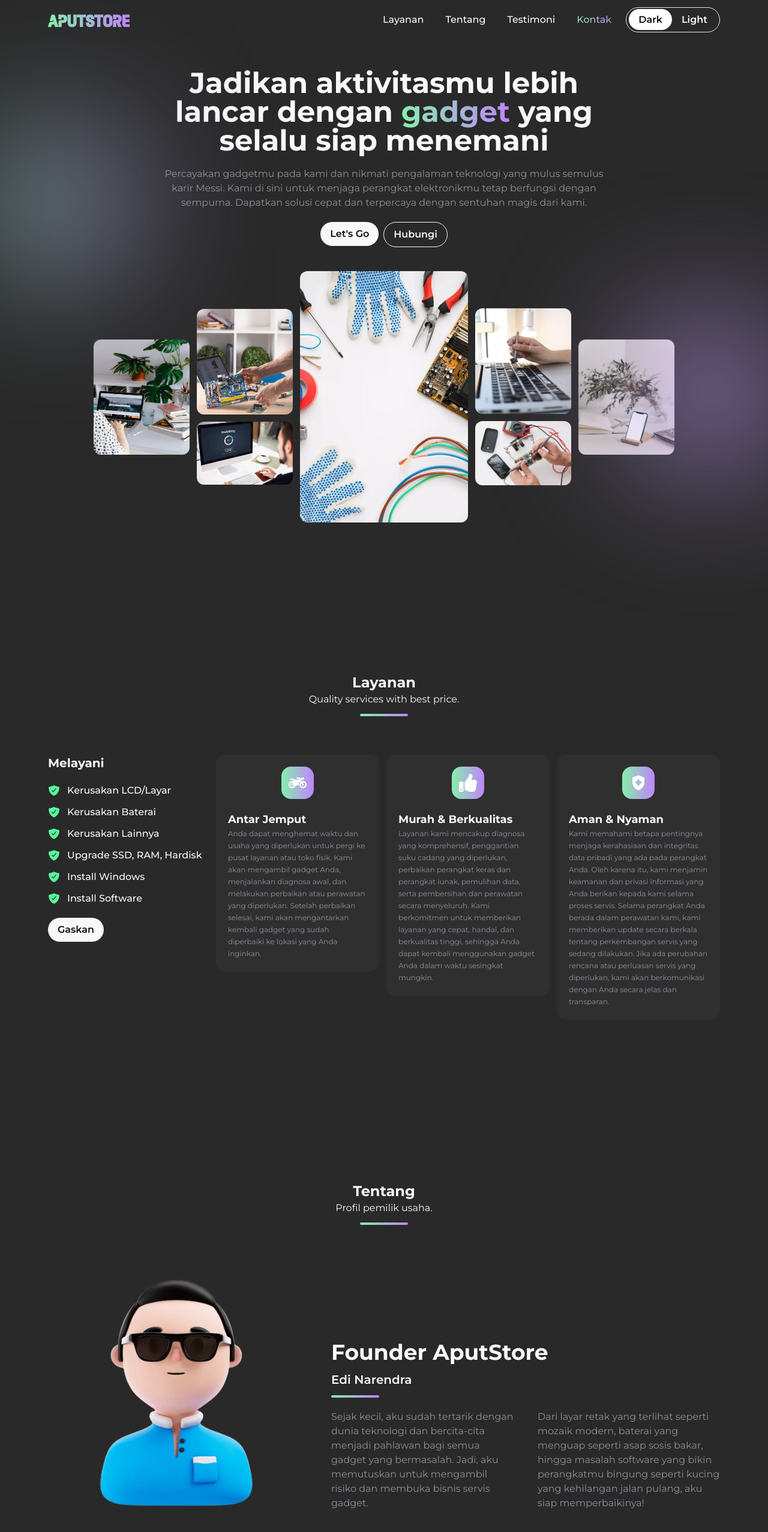
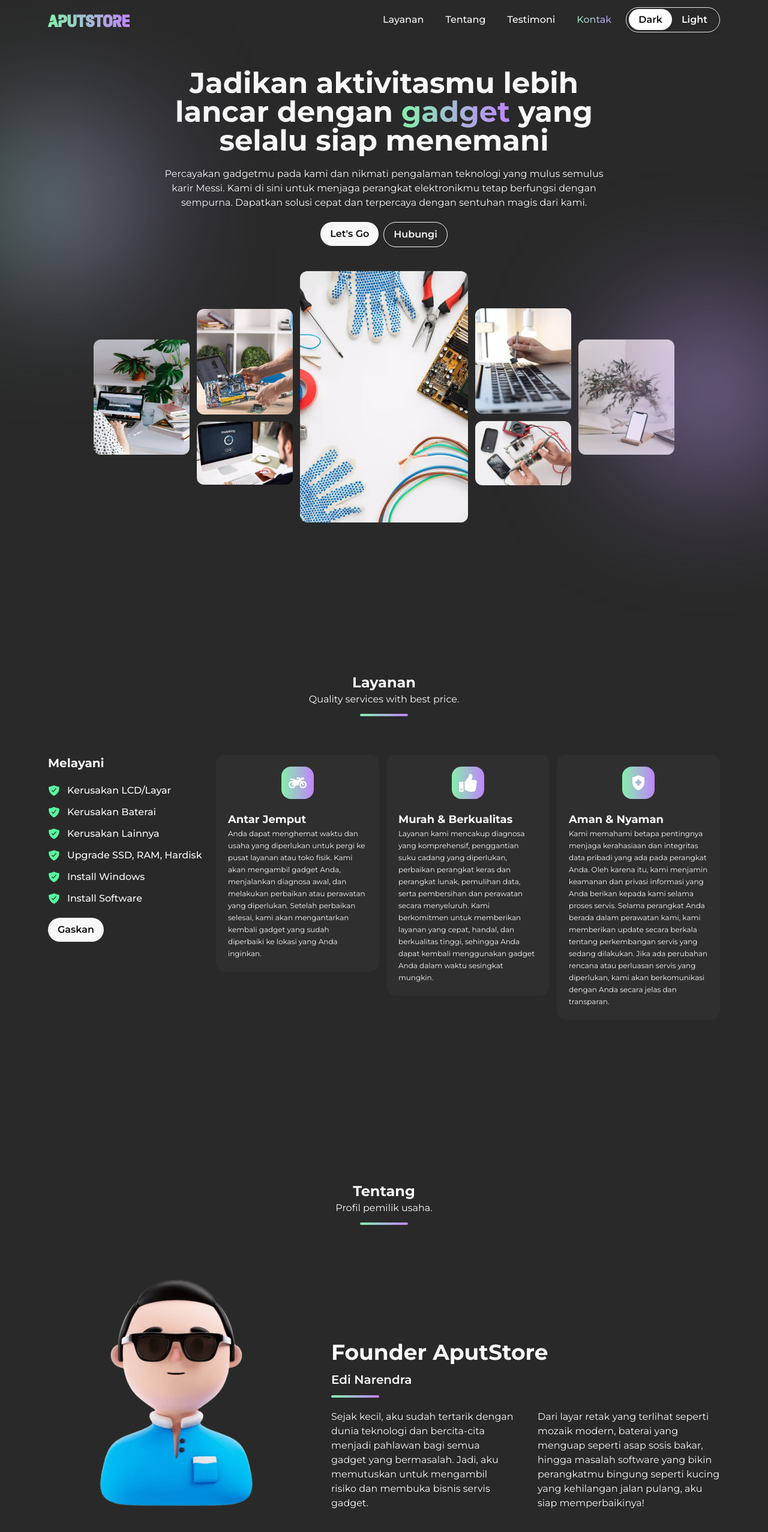
Before and after one commit to Satria-Kurniawan/company-profile, a React (Vite) app: page / in a window 1280 px wide. Shown: the top 2554 px of the page at 60% size. Built offline with nearby package versions, Linux system fonts and the light colour scheme.

Commit message:
performance fixed

```diff
--- a/src/components/About.tsx
+++ b/src/components/About.tsx
@@ -23,7 +23,7 @@ export default function About() {
           <div className="h-1 w-20 bg-gradient-primary rounded-full mt-3 mb-5" />
           <div className="grid md:grid-cols-2 grid-cols-1 md:gap-10 gap-5">
             <div>
-              <p className="text-label">
+              <p className="text-dark2 dark:text-light">
                 Sejak kecil, aku sudah tertarik dengan dunia teknologi dan
                 bercita-cita menjadi pahlawan bagi semua gadget yang bermasalah.
                 Jadi, aku memutuskan untuk mengambil risiko dan membuka bisnis
@@ -31,7 +31,7 @@ export default function About() {
               </p>
             </div>
             <div>
-              <p className="text-label">
+              <p className="text-dark2 dark:text-light">
                 Dari layar retak yang terlihat seperti mozaik modern, baterai
                 yang menguap seperti asap sosis bakar, hingga masalah software
                 yang bikin perangkatmu bingung seperti kucing yang kehilangan
--- a/src/components/Hero.tsx
+++ b/src/components/Hero.tsx
@@ -11,7 +11,7 @@ import { Link } from "react-scroll";
 
 export default function Hero() {
   return (
-    <main className="md:mt-12 mt-7 md:h-[120vh] h-screen">
+    <main id="hero" className="md:mt-12 mt-7 md:h-[120vh] h-screen">
       <section className="md:max-w-[60vw] mx-auto mb-10">
         <h1 className="font-bold md:text-5xl text-3xl text-center">
           Jadikan aktivitasmu lebih lancar dengan{" "}
@@ -20,7 +20,7 @@ export default function Hero() {
           </span>{" "}
           yang selalu siap menemani
         </h1>
-        <p className="text-label text-center mt-5">
+        <p className="text-dark2 dark:text-light text-center mt-5">
           Percayakan gadgetmu pada kami dan nikmati pengalaman teknologi yang
           mulus semulus karir Messi. Kami di sini untuk menjaga perangkat
           elektronikmu tetap berfungsi dengan sempurna. Dapatkan solusi cepat
--- a/src/components/Navbar.tsx
+++ b/src/components/Navbar.tsx
@@ -43,6 +43,7 @@ export default function Navbar({ theme, setTheme }: NavbarProps) {
         </h1>
         <ul className="md:flex hidden gap-x-3 items-center">
           {menus.map((menu, i) => (
+            <li key={i}>
               <Link
                 to={menu.link}
                 smooth={true}
@@ -50,16 +51,16 @@ export default function Navbar({ theme, setTheme }: NavbarProps) {
                 offset={-80}
                 onSetActive={() => setActiveMenu(menu.name)}
               >
-              <li
-                key={i}
+                <div
                   className={`relative cursor-pointer py-2 px-3 font-medium hover:bg-gray-50 dark:hover:text-primary ${
                     activeMenu === menu.name &&
                     "bg-gradient-primary bg-clip-text text-transparent"
                   }`}
                 >
                   {menu.name}
+                </div>
+              </Link>
             </li>
-            </Link>
           ))}
           <div className="border py-2 px-1 rounded-full">
             <span
@@ -94,6 +95,7 @@ export default function Navbar({ theme, setTheme }: NavbarProps) {
           >
             <ul className="flex flex-col gap-y-10 w-fit mx-auto">
               {menus.map((menu, i) => (
+                <li key={i}>
                   <Link
                     to={menu.link}
                     smooth={true}
@@ -101,16 +103,16 @@ export default function Navbar({ theme, setTheme }: NavbarProps) {
                     offset={-80}
                     onSetActive={() => setActiveMenu(menu.name)}
                   >
-                  <li
-                    key={i}
+                    <div
                       className={`text-center font-semibold cursor-pointer ${
                         activeMenu === menu.name &&
                         "bg-gradient-primary bg-clip-text text-transparent"
                       }`}
                     >
                       {menu.name}
+                    </div>
+                  </Link>
                 </li>
-                </Link>
               ))}
               <div className="border py-2 px-1 rounded-full">
                 <span
--- a/src/components/Services.tsx
+++ b/src/components/Services.tsx
@@ -74,7 +74,7 @@ export default function Services() {
                 {benefit.icon}
               </div>
               <h1 className="text-lg font-bold">{benefit.title}</h1>
-              <p className="text-xs text-label leading-5">
+              <p className="text-xs text-dark2 dark:text-light leading-5">
                 {benefit.description}
               </p>
             </div>
--- a/src/components/Testimoni.tsx
+++ b/src/components/Testimoni.tsx
@@ -43,7 +43,9 @@ export default function Testimoni() {
               </h1>
               <div>
                 <MdFormatQuote size={30} />
-                <span className="text-label">{testimoni.text}</span>
+                <span className="text-dark2 dark:text-light">
+                  {testimoni.text}
+                </span>
                 <MdFormatQuote size={30} className="ml-auto" />
               </div>
             </div>
```
Lines whose indentation alone changed are shown as unchanged.
